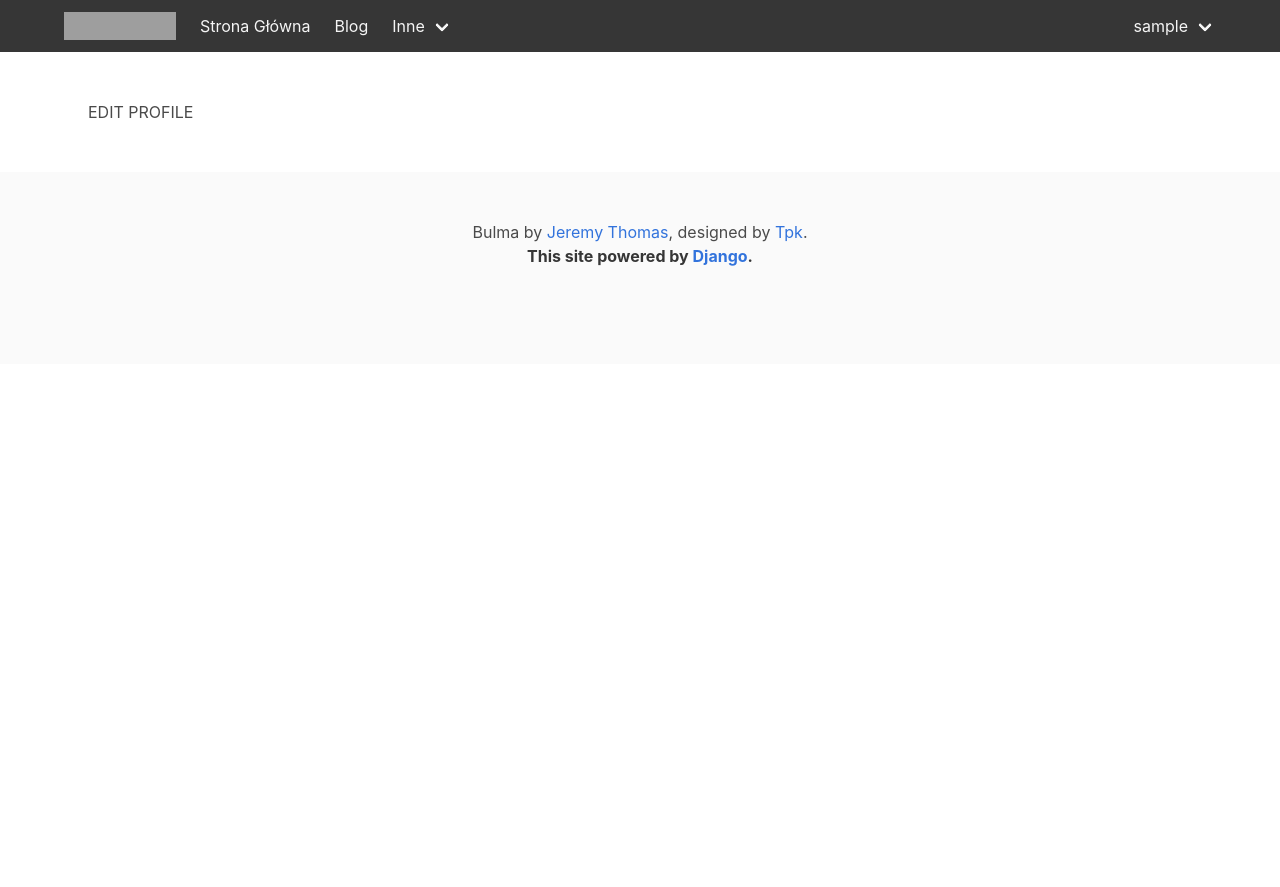
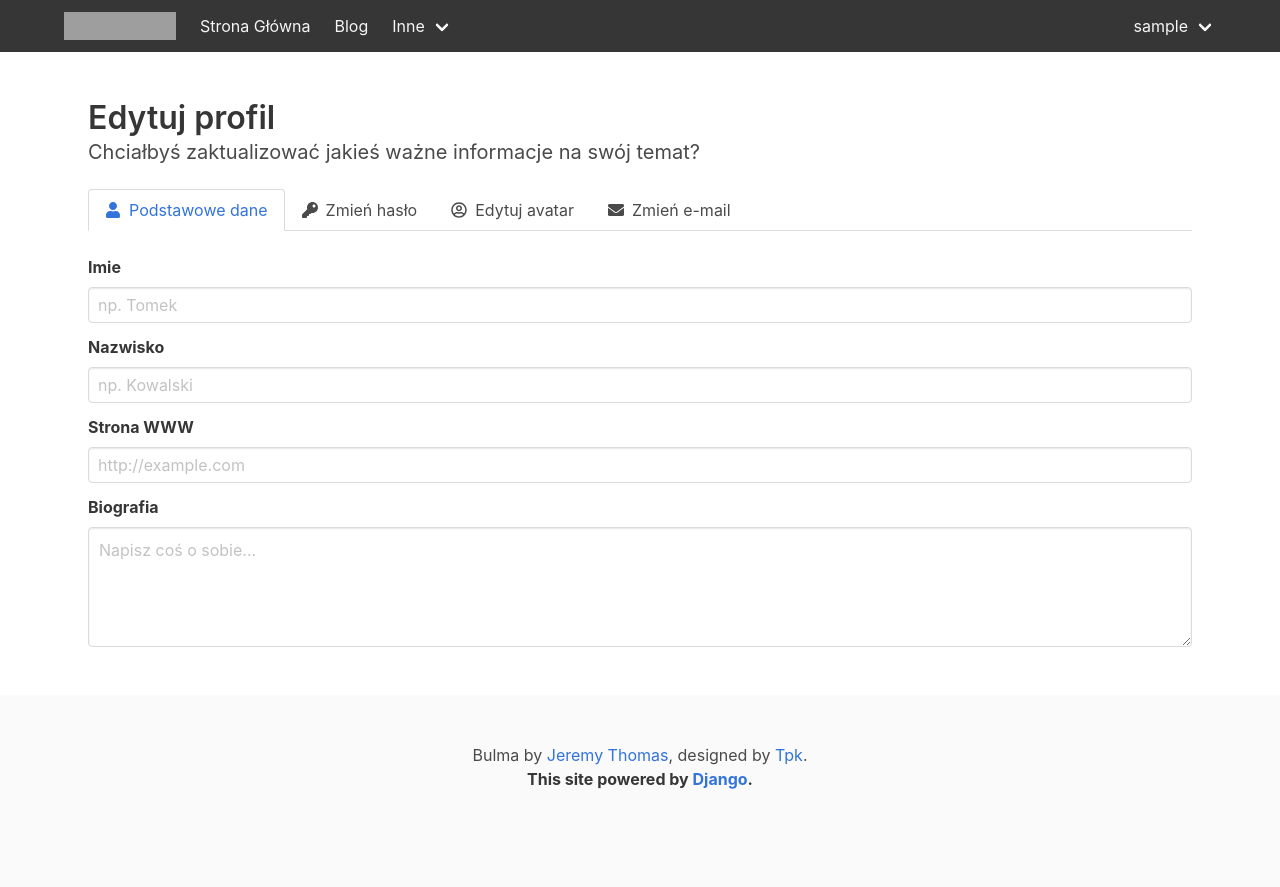
Before and after one commit to BmB-b/Webber, a Django app: page /account/edit in a window 1280 px wide. Before the commit the page ends 266 px from the top, so only its background shows below. Run offline with Django 3.2, Linux system fonts and the light colour scheme; the visitor is signed in with stand-in values (Sample User, id 1); some libraries are stand-ins or nearby versions; grey boxes are pictures that could not be loaded.

Commit message:
Edit template for account, post. Post model improvement

```diff
--- a/account/templates/account/edit.html
+++ b/account/templates/account/edit.html
@@ -5,7 +5,89 @@
 {% block content %}
 
     <section class="section">
-        EDIT PROFILE
+        <div class="columns">
+            <div class="column is-full">
+
+                    <h1 class="title">Edytuj profil</h1>
+                    <h2 class="subtitle">Chciałbyś zaktualizować jakieś ważne informacje na swój temat?</h2>
+
+            </div>
+        </div>
+        <div class="columns">
+            <div class="column is-full">
+                <div class="tabs is-boxed">
+                    <ul id="tabs">
+                        <li class="is-active">
+                            <a>
+                            <span class="icon is-small"><i class="fas fa-user" aria-hidden="true"></i></span>
+                            <span>Podstawowe dane</span>
+                            </a>
+                        </li>
+                        <li>
+                            <a>
+                                <span class="icon is-small"><i class="fas fa-key" aria-hidden="true"></i></span>
+                                <span>Zmień hasło</span>
+                            </a>
+                        </li>
+                        <li>
+                            <a>
+                                <span class="icon is-small"><i class="far fa-user-circle" aria-hidden="true"></i></span>
+                                <span>Edytuj avatar</span>
+                            </a>
+                        </li>
+                        <li>
+                            <a>
+                                <span class="icon is-small"><i class="fas fa-envelope" aria-hidden="true"></i></span>
+                                <span>Zmień e-mail</span>
+                            </a>
+                        </li>
+                    </ul>
+                </div>
+            </div>
+        </div>
+        <div class="columns">
+            <div class="column is-full">
+
+                <!-- Basic information -->
+
+                <div class="field">
+                    <label class="label">Imie</label>
+                    <div class="control">
+                        <input class="input" type="text" name="first_name" placeholder="np. Tomek">
+                    </div>
+                </div>
+                <div class="field">
+                    <label class="label">Nazwisko</label>
+                    <div class="control">
+                        <input class="input" type="text" name="last_name" placeholder="np. Kowalski">
+                    </div>
+                </div>
+                <div class="field">
+                    <label class="label">Strona WWW</label>
+                    <div class="control">
+                        <input class="input" type="text" name="url" placeholder="http://example.com">
+                    </div>
+                </div>
+                <div class="field">
+                    <label class="label">Biografia</label>
+                    <div class="control">
+                        <textarea class="textarea" name="biography" placeholder="Napisz coś o sobie..."></textarea>
+                    </div>
+                </div>
+
+            </div>
+            <div class="column is-full is-hidden">
+                test
+            </div>
+            <div class="column is-full is-hidden">
+                test
+            </div>
+            <div class="column is-full is-hidden">
+                test
+            </div>
+        </div>
+
     </section>
 
+
 {% endblock %}
--- a/blog/models.py
+++ b/blog/models.py
@@ -32,7 +32,7 @@
     state = models.IntegerField(default=STATE_CHOICES[0][0], choices=STATE_CHOICES)
     author = models.ForeignKey(settings.AUTH_USER_MODEL, on_delete=models.CASCADE)
     cat = models.ForeignKey(Category, to_field='identy', on_delete=models.CASCADE, default=1)
-    thumb = models.ImageField(default="default.png")
+    thumb = models.ImageField(default='default.png', blank=True, upload_to='post/%Y/%m/%D/')
 
     def __str__(self):
         return self.title
--- a/templates/header_layout.html
+++ b/templates/header_layout.html
@@ -50,7 +50,7 @@
                     <a href="{% url 'account:dashboard' %}" class="navbar-item">
                       Panel
                     </a>
-                    <a href="#" class="navbar-item">
+                    <a href="{% url 'account:edit' %}" class="navbar-item">
                       Edytuj profil
                     </a>
                     <hr class="navbar-divider">
```
Also changed, not shown: blog/templates/blog/post_form.html (+7 -2 lines), blog/migrations/0007_auto_20190109_2120.py (added).
